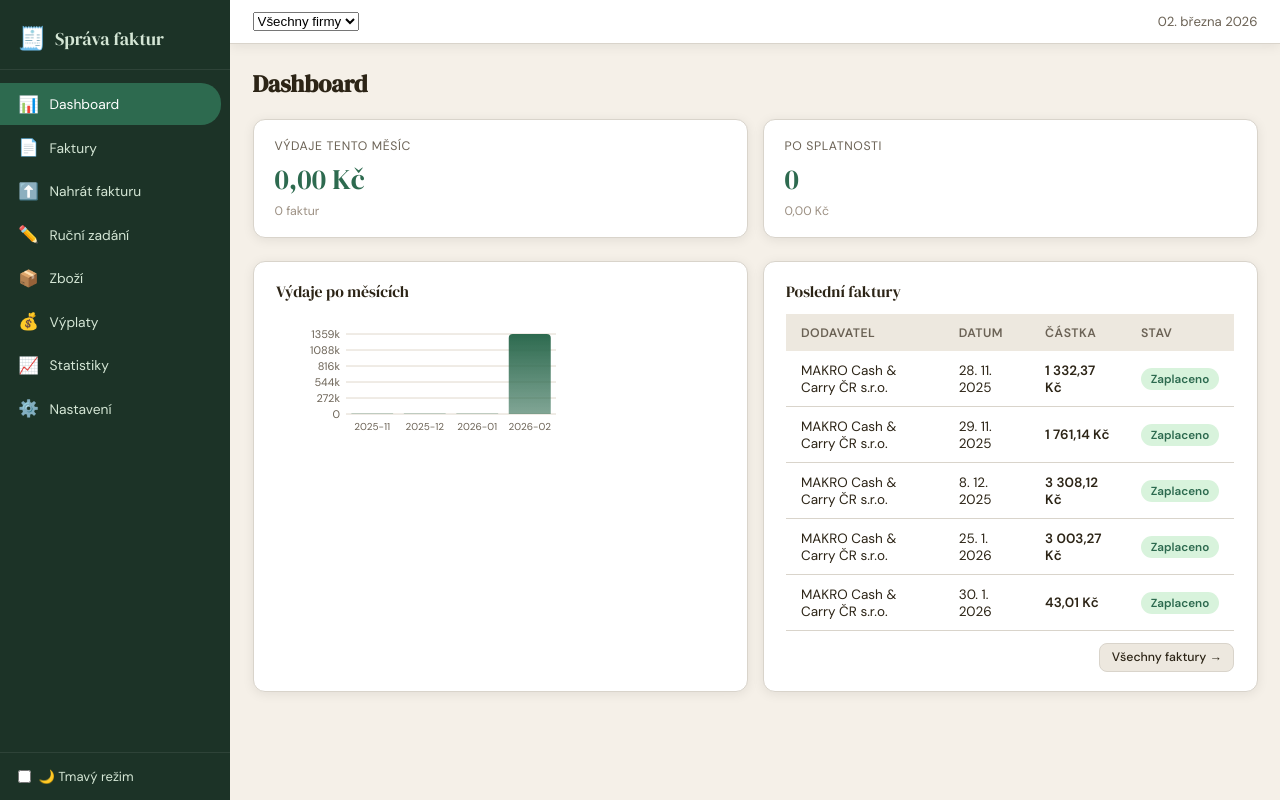
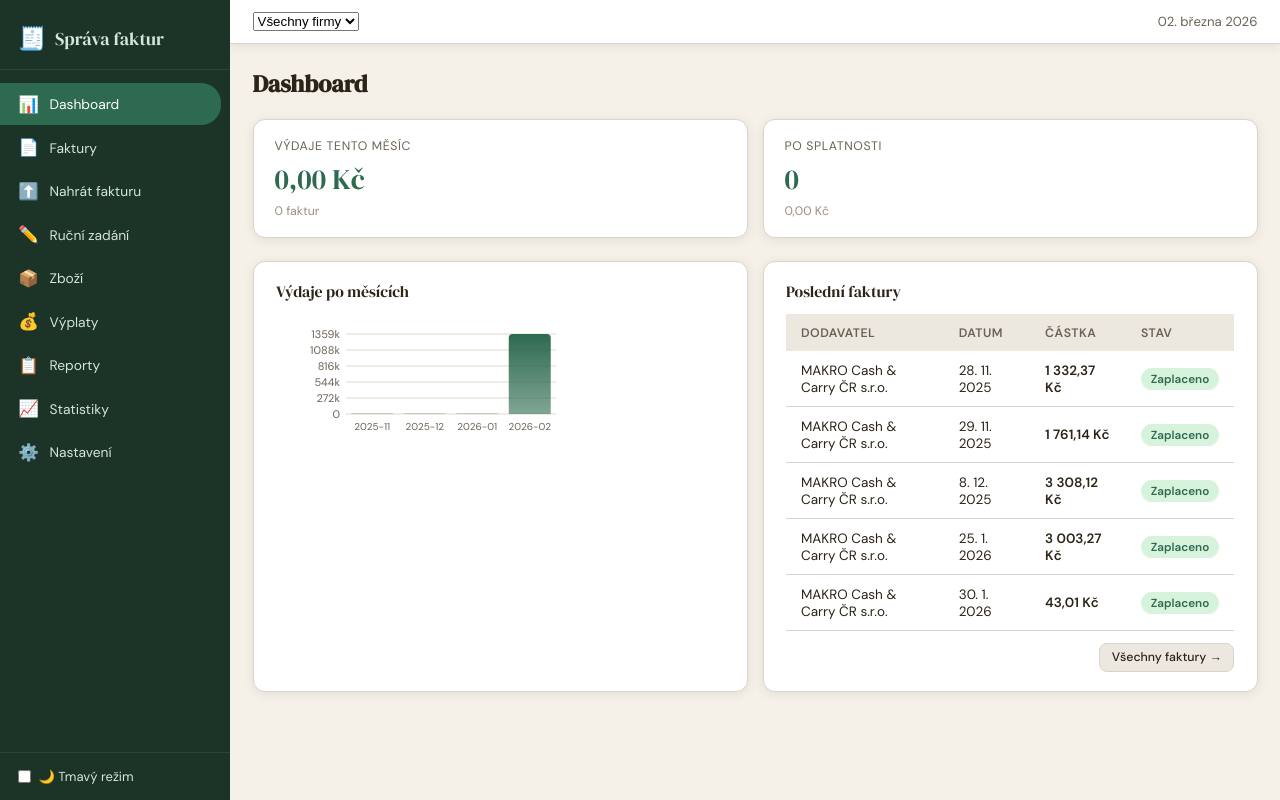
Before and after one commit to radmozcz/faktury-makro, a Flask app: page / in a window 1280 px wide. Run offline with Flask 3, Linux system fonts and the light colour scheme; data comes from the database, SQL or seed files in the repository; data that the repository does not hold is empty.

Commit message:
Update index.html

```diff
--- a/templates/index.html
+++ b/templates/index.html
@@ -33,6 +33,9 @@
     </a>
     <a href="#" class="nav-item" data-page="vyplaty">
       <span class="nav-icon">💰</span><span>Výplaty</span>
+    </a>
+    <a href="#" class="nav-item" data-page="reporty">
+      <span class="nav-icon">📋</span><span>Reporty</span>
     </a>
     <a href="#" class="nav-item" data-page="statistiky">
       <span class="nav-icon">📈</span><span>Statistiky</span>
```
